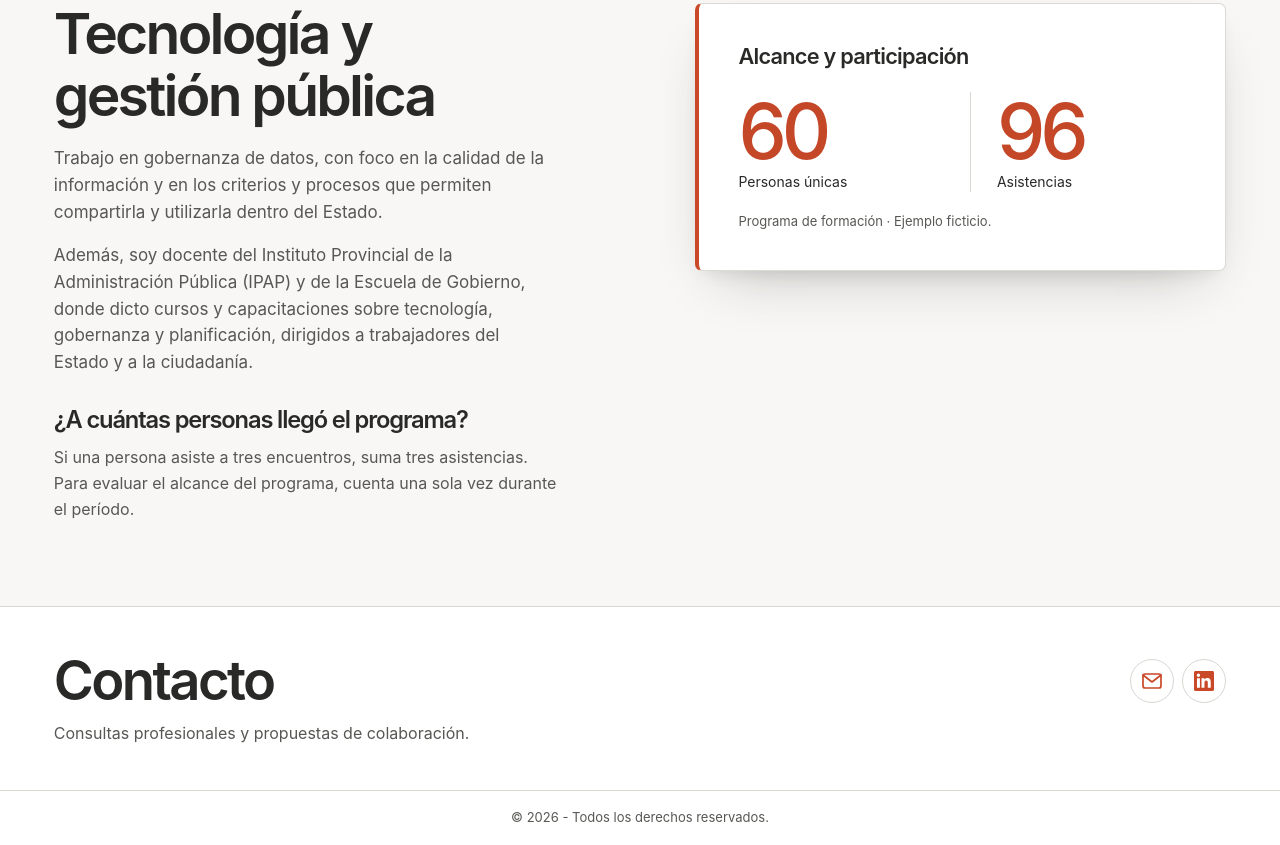
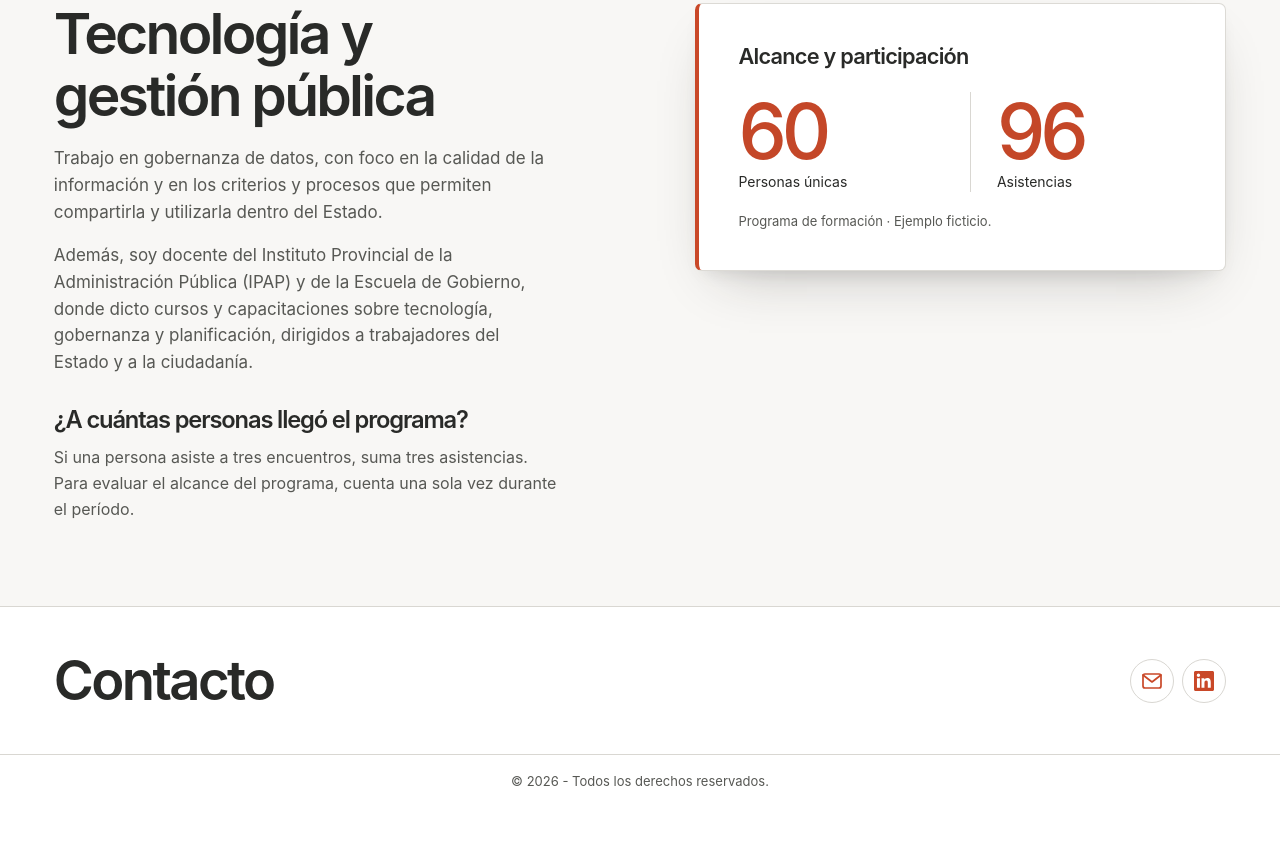
Before and after one commit to lbozzi1/lbozzi1.github.io, a plain HTML site: page index.html in a window 1280 px wide. Shown: the part 1172-2017 px from the top of the page. After the commit the page ends 1980 px from the top, so only its background shows below. Drawn offline with Linux system fonts and the light colour scheme.

Commit message:
Simplifica contacto a título e iconos con alineación consistente

```diff
--- a/index.html
+++ b/index.html
@@ -213,6 +213,7 @@ nav a { white-space: nowrap; font-size: .875rem; }
 .contact-icon { width: 44px; height: 44px; }
 @media (min-width: 720px) { nav { justify-content: flex-end; gap: clamp(.7rem, 2vw, 2.25rem); } nav a { font-size: .94rem; } }
 @media (max-width: 359px) { nav { gap: .3rem; } nav a { font-size: .8125rem; } .contact h2 { font-size: 2rem; } }
+.contact .wrap { align-items: center; row-gap: 0; }
 </style>
 </head><body>
 <a class="skip" href="#contenido">Saltar al contenido</a>
@@ -221,7 +222,7 @@ nav a { white-space: nowrap; font-size: .875rem; }
 <section id="portada" class="hero" aria-labelledby="titulo"><div class="wrap section-grid hero-grid"><div><p class="place">La Plata, Argentina</p><h1 id="titulo">Lucas Bozzi<b>.</b></h1><p class="lead">Mi formación empezó en la Ciencia Política, carrera en la que me licencié. Con el tiempo orienté mi trabajo hacia la tecnología, un campo que me apasiona y en el que hoy desarrollo proyectos e integro datos y sistemas.</p></div><div class="bio"><h2>Sobre mí</h2><p>Actualmente trabajo en la Dirección de Datos del Gobierno de la Provincia de Buenos Aires, donde desarrollo proyectos tecnológicos y coordino la elaboración del Marco Provincial de Gobernanza de Datos. Me interesan especialmente los aspectos técnicos y la implementación de soluciones.</p><p>Como parte de mi desarrollo académico, me encuentro realizando mi tesis de posgrado en Gestión de Tecnología sobre data centers.</p></div></div></section>
 <section id="it-y-datos" class="band tech" aria-labelledby="tit-it"><div class="wrap"><div class="section-grid band-grid"><div><h2 id="tit-it">IT y datos</h2><p class="intro">Trabajo en proyectos tecnológicos que integran datos, sistemas y procesos, desde la definición de necesidades hasta la implementación de soluciones. Utilizo herramientas como Apache Airflow, Apache Superset y Docker para orquestar flujos de datos, desarrollar visualizaciones y desplegar servicios.</p><h3>Dos formatos, un reporte mensual</h3><p>Dos sucursales registran enero de maneras distintas. Un período común permite consolidar las operaciones del mes y conservar el origen de cada registro.</p></div><figure class="exhibit"><figcaption>Normalización del período</figcaption><table><thead><tr><th scope="col">Sucursal</th><th scope="col">Origen</th><th scope="col">Período común</th></tr></thead><tbody><tr><th scope="row">A</th><td>ene-26</td><td>2026-01</td></tr><tr><th scope="row">B</th><td>2026/01</td><td>2026-01</td></tr></tbody></table><p class="note">Ejemplo ilustrativo con datos ficticios.</p></figure></div><!-- FUTURO: insertar .project-grid aquí, como hermano de .section-grid, cuando se definan los casos de IT. --></div></section>
 <section id="politicas-publicas" class="band policy" aria-labelledby="tit-pp"><div class="wrap"><div class="section-grid band-grid"><div><h2 id="tit-pp">Tecnología y gestión pública</h2><p class="intro">Trabajo en gobernanza de datos, con foco en la calidad de la información y en los criterios y procesos que permiten compartirla y utilizarla dentro del Estado.</p><p class="intro teaching">Además, soy docente del Instituto Provincial de la Administración Pública (IPAP) y de la Escuela de Gobierno, donde dicto cursos y capacitaciones sobre tecnología, gobernanza y planificación, dirigidos a trabajadores del Estado y a la ciudadanía.</p><h3>¿A cuántas personas llegó el programa?</h3><p>Si una persona asiste a tres encuentros, suma tres asistencias. Para evaluar el alcance del programa, cuenta una sola vez durante el período.</p></div><figure class="sheet"><figcaption>Alcance y participación</figcaption><dl class="metrics"><div><dt>Personas únicas</dt><dd>60</dd></div><div><dt>Asistencias</dt><dd>96</dd></div></dl><p class="note">Programa de formación · Ejemplo ficticio.</p></figure></div><!-- FUTURO: insertar .project-grid aquí, como hermano de .section-grid, cuando se definan los casos de políticas públicas. --></div></section>
-<section id="contacto" class="band contact" aria-labelledby="tit-contacto"><div class="wrap"><h2 id="tit-contacto">Contacto</h2><p class="contact-description">Consultas profesionales y propuestas de colaboración.</p><div class="contact-action" aria-label="Canales de contacto"><a class="contact-icon" href="mailto:bozzi74@gmail.com" aria-label="Enviar correo a bozzi74@gmail.com" title="Enviar correo"><svg viewBox="0 0 24 24" fill="none" stroke="currentColor" stroke-width="1.7" stroke-linecap="round" stroke-linejoin="round" aria-hidden="true" focusable="false"><rect x="3" y="5" width="18" height="14" rx="2"/><path d="m3 6 9 7 9-7"/></svg></a><a class="contact-icon" href="https://www.linkedin.com/in/lucasbozzi2/" aria-label="Perfil de Lucas Bozzi en LinkedIn" title="LinkedIn"><svg viewBox="0 0 24 24" fill="currentColor" aria-hidden="true" focusable="false"><path d="M20.45 2H3.55C2.69 2 2 2.68 2 3.52v16.96c0 .84.69 1.52 1.55 1.52h16.9c.86 0 1.55-.68 1.55-1.52V3.52c0-.84-.69-1.52-1.55-1.52ZM7.93 18.75H4.98V9.2h2.95v9.55ZM6.45 7.9a1.71 1.71 0 1 1 0-3.42 1.71 1.71 0 0 1 0 3.42Zm12.3 10.85H15.8V14.1c0-1.11-.02-2.54-1.55-2.54-1.55 0-1.79 1.21-1.79 2.46v4.73H9.51V9.2h2.83v1.3h.04c.4-.75 1.36-1.55 2.79-1.55 2.99 0 3.58 1.97 3.58 4.53v5.27Z"/></svg></a></div></div></section>
+<section id="contacto" class="band contact" aria-labelledby="tit-contacto"><div class="wrap"><h2 id="tit-contacto">Contacto</h2><div class="contact-action" aria-label="Canales de contacto"><a class="contact-icon" href="mailto:bozzi74@gmail.com" aria-label="Enviar correo a bozzi74@gmail.com" title="Enviar correo"><svg viewBox="0 0 24 24" fill="none" stroke="currentColor" stroke-width="1.7" stroke-linecap="round" stroke-linejoin="round" aria-hidden="true" focusable="false"><rect x="3" y="5" width="18" height="14" rx="2"/><path d="m3 6 9 7 9-7"/></svg></a><a class="contact-icon" href="https://www.linkedin.com/in/lucasbozzi2/" aria-label="Perfil de Lucas Bozzi en LinkedIn" title="LinkedIn"><svg viewBox="0 0 24 24" fill="currentColor" aria-hidden="true" focusable="false"><path d="M20.45 2H3.55C2.69 2 2 2.68 2 3.52v16.96c0 .84.69 1.52 1.55 1.52h16.9c.86 0 1.55-.68 1.55-1.52V3.52c0-.84-.69-1.52-1.55-1.52ZM7.93 18.75H4.98V9.2h2.95v9.55ZM6.45 7.9a1.71 1.71 0 1 1 0-3.42 1.71 1.71 0 0 1 0 3.42Zm12.3 10.85H15.8V14.1c0-1.11-.02-2.54-1.55-2.54-1.55 0-1.79 1.21-1.79 2.46v4.73H9.51V9.2h2.83v1.3h.04c.4-.75 1.36-1.55 2.79-1.55 2.99 0 3.58 1.97 3.58 4.53v5.27Z"/></svg></a></div></div></section>
 </main><footer><div class="wrap foot"><small>© 2026 - Todos los derechos reservados.</small></div></footer>
 <script>
 const header = document.querySelector('header');
```
